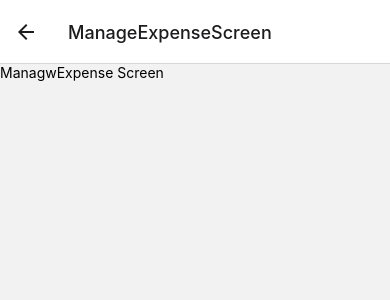
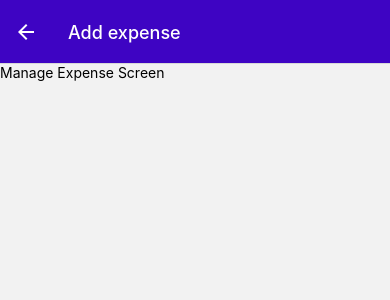
Before and after one commit to headhunter225014/Expenses_Track_APP_RN, a React Native app: screen /ManageExpenseScreen in a window 390 px wide. Shown: the top 300 px of the page. Built offline with nearby package versions, Linux system fonts and the light colour scheme.

Commit message:
Fifth commit
Added manage expense screen.

```diff
--- a/App.js
+++ b/App.js
@@ -16,7 +16,7 @@ const Bottom = createBottomTabNavigator();
 function ExpensesOverview() {
   return (
       <Bottom.Navigator
-          screenOptions={{
+          screenOptions={({ navigation }) => ({
               headerStyle: {backgroundColor: GlobalStyles.colors.primary500},
               headerTintColor: 'white',
               tabBarStyle: {backgroundColor: GlobalStyles.colors.primary500},
@@ -24,10 +24,12 @@ function ExpensesOverview() {
               headerRight: ({tintColor}) => (
                   <IconButton icon='add'
                               size={36}
-                              color={tintColor} onPress={() => {console.log("tap")}}
+                              color={tintColor} onPress={() => {
+                              navigation.navigate('ManageExpenseScreen')}
+                  }
                   />
               )
-          }
+          })
       }>
           <Bottom.Screen
               name="RecentExpenses"
@@ -60,12 +62,18 @@ export default function App() {
       <>
         <StatusBar style='light'/>
         <NavigationContainer>
-          <Stack.Navigator>
+          <Stack.Navigator screenOptions={{
+              headerStyle: {backgroundColor: GlobalStyles.colors.primary500},
+              headerTintColor: 'white'
+          }}>
             <Stack.Screen name="ExpensesOverview"
                           component={ExpensesOverview}
                           options={{headerShown: false}} />
              <Stack.Screen name='ManageExpenseScreen'
-                           component={ManageExpense}/>
+                           component={ManageExpense} options={{
+                               presentation: 'modal'
+                            }}
+             />
           </Stack.Navigator>
         </NavigationContainer>
       </>
--- a/components/expensesOutput/ExpenseItem.js
+++ b/components/expensesOutput/ExpenseItem.js
@@ -1,12 +1,15 @@
 import {Text, Pressable, View, StyleSheet} from "react-native";
 import {GlobalStyles} from "../../constants/styles";
 import {getFormattedDate} from "../../util/date";
+import {useNavigation} from "@react-navigation/native";
+function ExpenseItem({description, date, amount, id}) {
+    const navigation = useNavigation();
+    function expensePressHandler() {
+        navigation.navigate('ManageExpenseScreen', {
+            expenseId: id
+        });
+    }
 
-function ExpenseItem({description, date, amount}) {
-
-    function expensePressHandler() {
-
-    }
     return (
         <Pressable onPress={expensePressHandler} style={({pressed}) => pressed && styles.pressed}>
             <View style={styles.expenseItem}>
--- a/screens/ManageExpense.js
+++ b/screens/ManageExpense.js
@@ -1,8 +1,19 @@
 import {Text, Button} from "react-native";
-function ManageExpense({navigation}) {
+import {useLayoutEffect} from "react";
+function ManageExpense({navigation, route}) {
+    const editedExpenseId = route.params?.expenseId;
+    const isEditing = !!editedExpenseId;
+
+    useLayoutEffect(() => {
+        navigation.setOptions({
+            title: isEditing ? 'Edit expense' : 'Add expense'
+        })
+    }, [navigation, isEditing]);
+
+
     return (
         <>
-            <Text>ManagwExpense Screen</Text>
+            <Text>Manage Expense Screen</Text>
         </>
     );
 }
```
